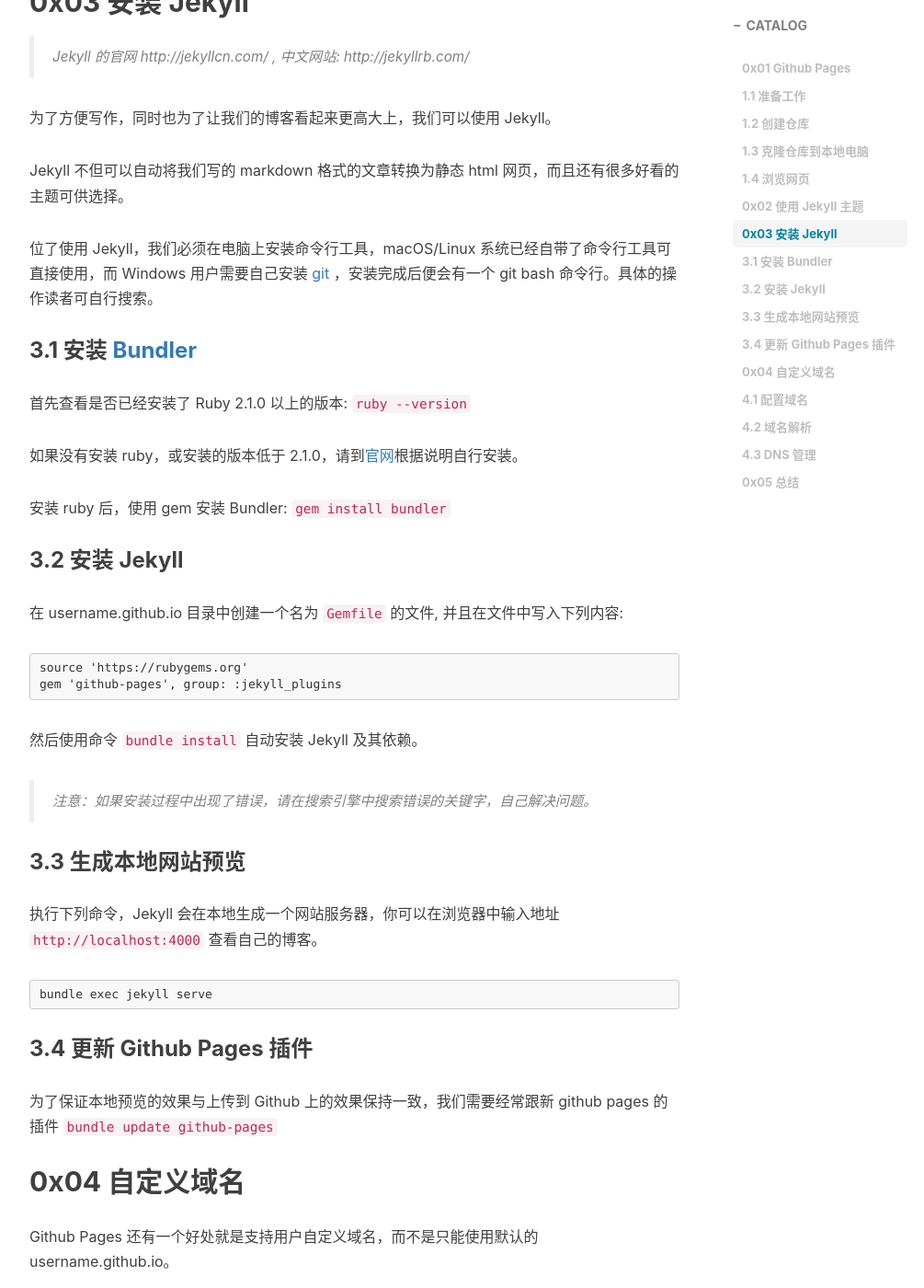
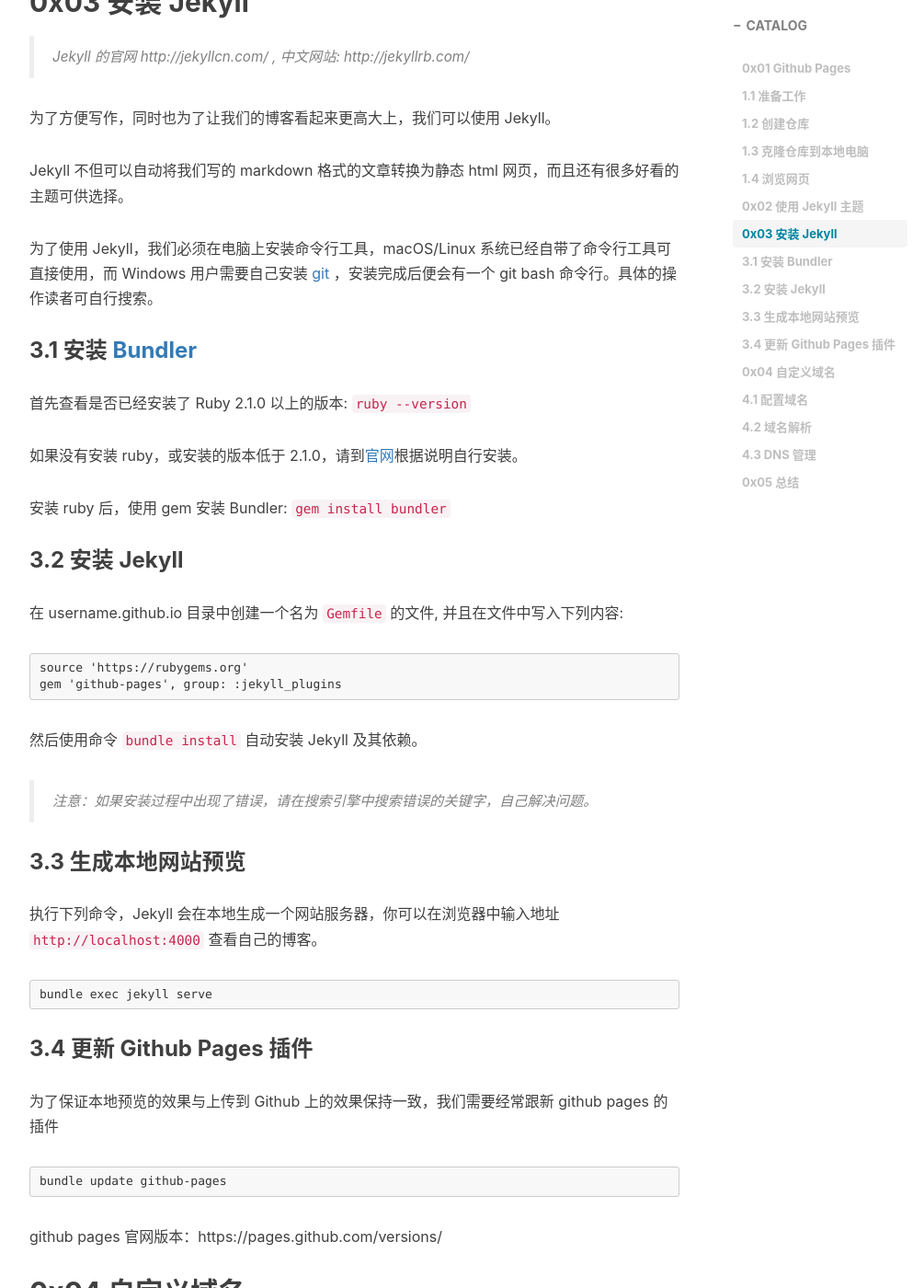
Before and after one commit to acusp/AC-Blog, a Jekyll site: the page built from _posts/2017-03-31-hello-blog.markdown, in a window 1280 px wide and 1400 px high, scrolled down 2878 px. Shown: the whole window at 92% size, without its empty margins (233-1238 px from the left). Built offline with Jekyll 4.4.1, drawn with Linux system fonts in a browser that asks for light colours; nearby versions of some CDN libraries; comment, search, counter and statistics services are not loaded.

Commit message:
Update jekyll

````diff
--- a/_config.yml
+++ b/_config.yml
@@ -32,9 +32,9 @@
 
 
 
-# Gems
+# Gems -> plugins
 # from PR#40, to support local preview for Jekyll 3.0
-gems: [jekyll-paginate]
+plugins: [jekyll-paginate]
 
 
 
--- a/_posts/2017-03-31-hello-blog.markdown
+++ b/_posts/2017-03-31-hello-blog.markdown
@@ -24,12 +24,14 @@
 
 ### 1.1 准备工作
 
+
 因为我们的博客是搭建在 Github 上的，所以首先需要读者拥有自己的 Github 账号。
 
 如果没有请先到[官网](https://github.com/)进行注册，注册方法与一般的网站注册方法类似，这里不进行细说。
 
 
 ### 1.2 创建仓库
+
 
 登录到自己的 Github 账号后，点击右上角头像旁边的加号，选择 `New repository` 创建一个新的仓库；
 
@@ -42,9 +44,12 @@
 
 ### 1.3 克隆仓库到本地电脑
 
+
 读者需要根据自己的操作系统，安装相应的 git 工具，然后在命令行执行下列命令:
 
+
 > 下列命令中的 username 需要修改为自己的 Github 用户名
+
 
 ```
 git clone https://github.com/username/username.github.io
@@ -57,10 +62,12 @@
 git push -u origin master
 ```
 
+
 上面的操作需要读者有一定的命令行操作经验，如果不会使用命令行，可以在 Github 官网下载图形化的客户端，具体操作请自行搜索。
 
 
 ### 1.4 浏览网页
+
 
 不出意外的话，这时候我们就可以在浏览器中输入: `http://USERNAME.github.io` 访问自己的网站了；只是这个时候我们看到的只有 `Hello World` 这一句话而已。
 
@@ -81,16 +88,18 @@
 
 ## 0x03 安装 Jekyll
 
+
 > Jekyll 的官网 http://jekyllcn.com/ , 中文网站: http://jekyllrb.com/
 
 为了方便写作，同时也为了让我们的博客看起来更高大上，我们可以使用 Jekyll。
 
 Jekyll 不但可以自动将我们写的 markdown 格式的文章转换为静态 html 网页，而且还有很多好看的主题可供选择。
 
-位了使用 Jekyll，我们必须在电脑上安装命令行工具，macOS/Linux 系统已经自带了命令行工具可直接使用，而 Windows 用户需要自己安装 [git](https://git-for-windows.github.io/) ，安装完成后便会有一个 git bash 命令行。具体的操作读者可自行搜索。
+为了使用 Jekyll，我们必须在电脑上安装命令行工具，macOS/Linux 系统已经自带了命令行工具可直接使用，而 Windows 用户需要自己安装 [git](https://git-for-windows.github.io/) ，安装完成后便会有一个 git bash 命令行。具体的操作读者可自行搜索。
 
 
 ### 3.1 安装 [Bundler](http://bundler.io/)
+
 
 首先查看是否已经安装了 Ruby 2.1.0 以上的版本: `ruby --version`
 
@@ -101,19 +110,25 @@
 
 ### 3.2 安装 Jekyll
 
+
 在 username.github.io 目录中创建一个名为 `Gemfile` 的文件, 并且在文件中写入下列内容:
+
+
 
 ```
 source 'https://rubygems.org'
 gem 'github-pages', group: :jekyll_plugins
 ```
 
+
 然后使用命令 `bundle install` 自动安装 Jekyll 及其依赖。
+
 
 > 注意：如果安装过程中出现了错误，请在搜索引擎中搜索错误的关键字，自己解决问题。
 
 
 ### 3.3 生成本地网站预览
+
 
 执行下列命令，Jekyll 会在本地生成一个网站服务器，你可以在浏览器中输入地址 `http://localhost:4000` 查看自己的博客。
 
@@ -125,18 +140,23 @@
 ### 3.4 更新 Github Pages 插件
 
 为了保证本地预览的效果与上传到 Github 上的效果保持一致，我们需要经常跟新 github pages 的插件
-``
+
+```
 bundle update github-pages
-``
+```
+
+github pages 官网版本：https://pages.github.com/versions/
 
 
 
 ## 0x04 自定义域名
 
+
 Github Pages 还有一个好处就是支持用户自定义域名，而不是只能使用默认的 username.github.io。
 
 
 ### 4.1 配置域名
+
 
 在使用自定义域名之前，我们需要自己购买域名。购买域名的网站很多，读者可以自行搜索选择适合自己的。
 
````
Also changed, not shown: Gemfile.lock.
